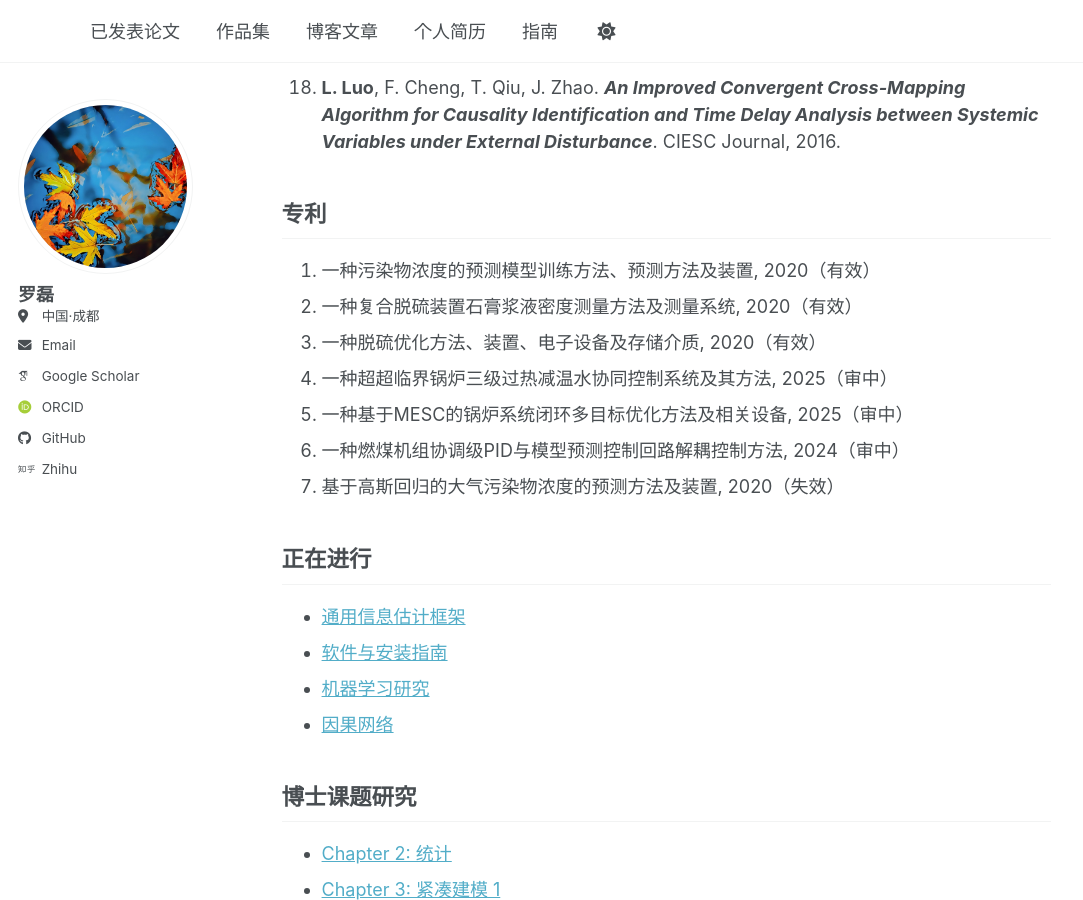
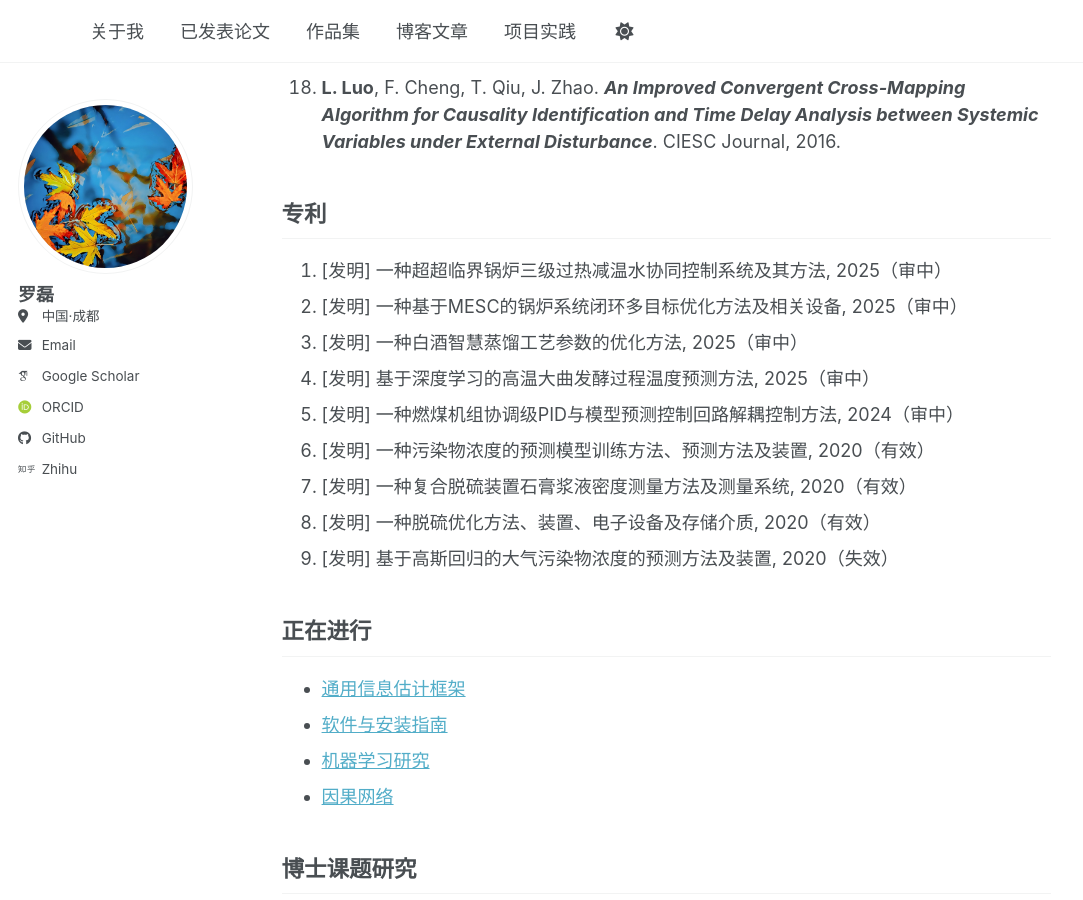
Before and after one commit to Ulti-Dreisteine/academicpages, a Jekyll site: the page built from _pages/about.md, in a window 1280 px wide and 900 px high, scrolled down 2402 px. Shown: the whole window, without its empty margins (0-1083 px from the left). Built offline with Jekyll 4.4.1, drawn with Linux system fonts in a browser that asks for light colours; some web fonts are replaced; a script bundle is joined from its source files by our own code; library files that are not in the unit come from our copies; some of the changed text lies outside the part shown.

Commit message:
更新：修改导航链接，添加“项目实践”链接，新增工作经历和参与项目部分

```diff
--- a/_data/navigation.yml
+++ b/_data/navigation.yml
@@ -8,6 +8,9 @@
 #      Markdown formatted page while the second is generated using JSON.
 
 main:
+  - title: "关于我"
+    url: /about/
+
   - title: "已发表论文"
     url: /publications/
 
@@ -17,8 +20,12 @@
   - title: "博客文章"
     url: /year-archive/
 
-  - title: "个人简历"
-    url: /cv/
+  - title: "项目实践"
+    url: /projects/
 
-  - title: "指南"
-    url: /markdown/
+
+  # - title: "个人简历"
+  #   url: /cv/
+
+  # - title: "指南"
+  #   url: /markdown/
--- a/_pages/about.md
+++ b/_pages/about.md
@@ -52,13 +52,15 @@
 
 ## 专利
 
-1. 一种污染物浓度的预测模型训练方法、预测方法及装置, 2020（有效）
-2. 一种复合脱硫装置石膏浆液密度测量方法及测量系统, 2020（有效）
-3. 一种脱硫优化方法、装置、电子设备及存储介质, 2020（有效）
-4. 一种超超临界锅炉三级过热减温水协同控制系统及其方法, 2025（审中）
-5. 一种基于MESC的锅炉系统闭环多目标优化方法及相关设备, 2025（审中）
-6. 一种燃煤机组协调级PID与模型预测控制回路解耦控制方法, 2024（审中）
-7. 基于高斯回归的大气污染物浓度的预测方法及装置, 2020（失效）
+1. [发明] 一种超超临界锅炉三级过热减温水协同控制系统及其方法, 2025（审中）
+2. [发明] 一种基于MESC的锅炉系统闭环多目标优化方法及相关设备, 2025（审中）
+3. [发明] 一种白酒智慧蒸馏工艺参数的优化方法, 2025（审中）
+4. [发明] 基于深度学习的高温大曲发酵过程温度预测方法, 2025（审中）
+5. [发明] 一种燃煤机组协调级PID与模型预测控制回路解耦控制方法, 2024（审中）
+6. [发明] 一种污染物浓度的预测模型训练方法、预测方法及装置, 2020（有效）
+7. [发明] 一种复合脱硫装置石膏浆液密度测量方法及测量系统, 2020（有效）
+8. [发明] 一种脱硫优化方法、装置、电子设备及存储介质, 2020（有效）
+9. [发明] 基于高斯回归的大气污染物浓度的预测方法及装置, 2020（失效）
 
 ## 正在进行
 
@@ -131,7 +133,8 @@
 
 - [研究项目](https://github.com/users/Ulti-Dreisteine/projects/2)
 
-## 比赛获奖
+## 参与比赛
 
 1. 中国环境保护产业协会“环境技术进步二等奖”，第五完成人
 2. 百度天池国家电网调控 AI 创新大赛：新能源发电预测，参与人
+3. 阿里天池比赛：面料裁剪利用率优化，参与
```
Also changed, not shown: projects/index.md (added, +26 -0 lines).
